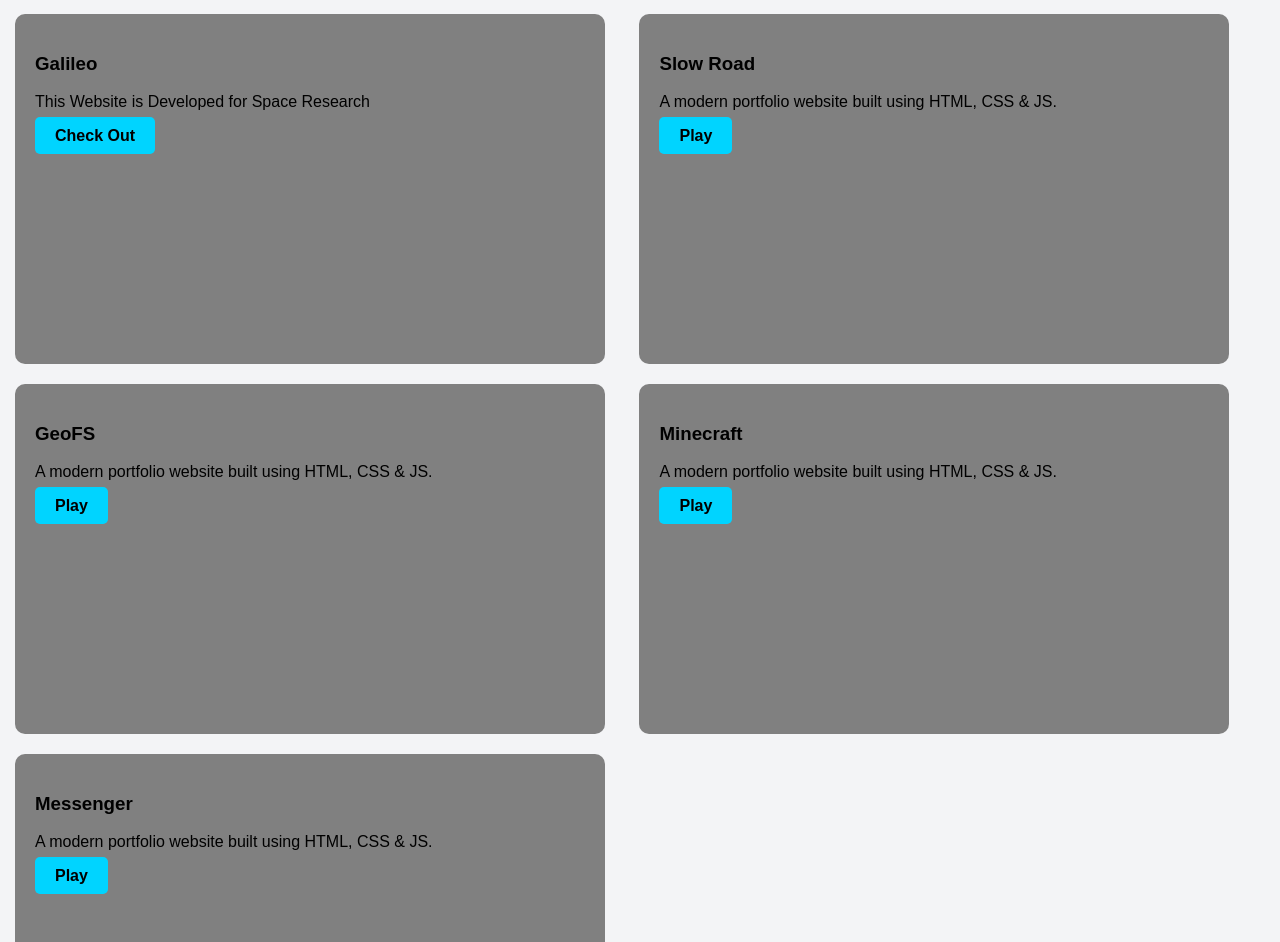
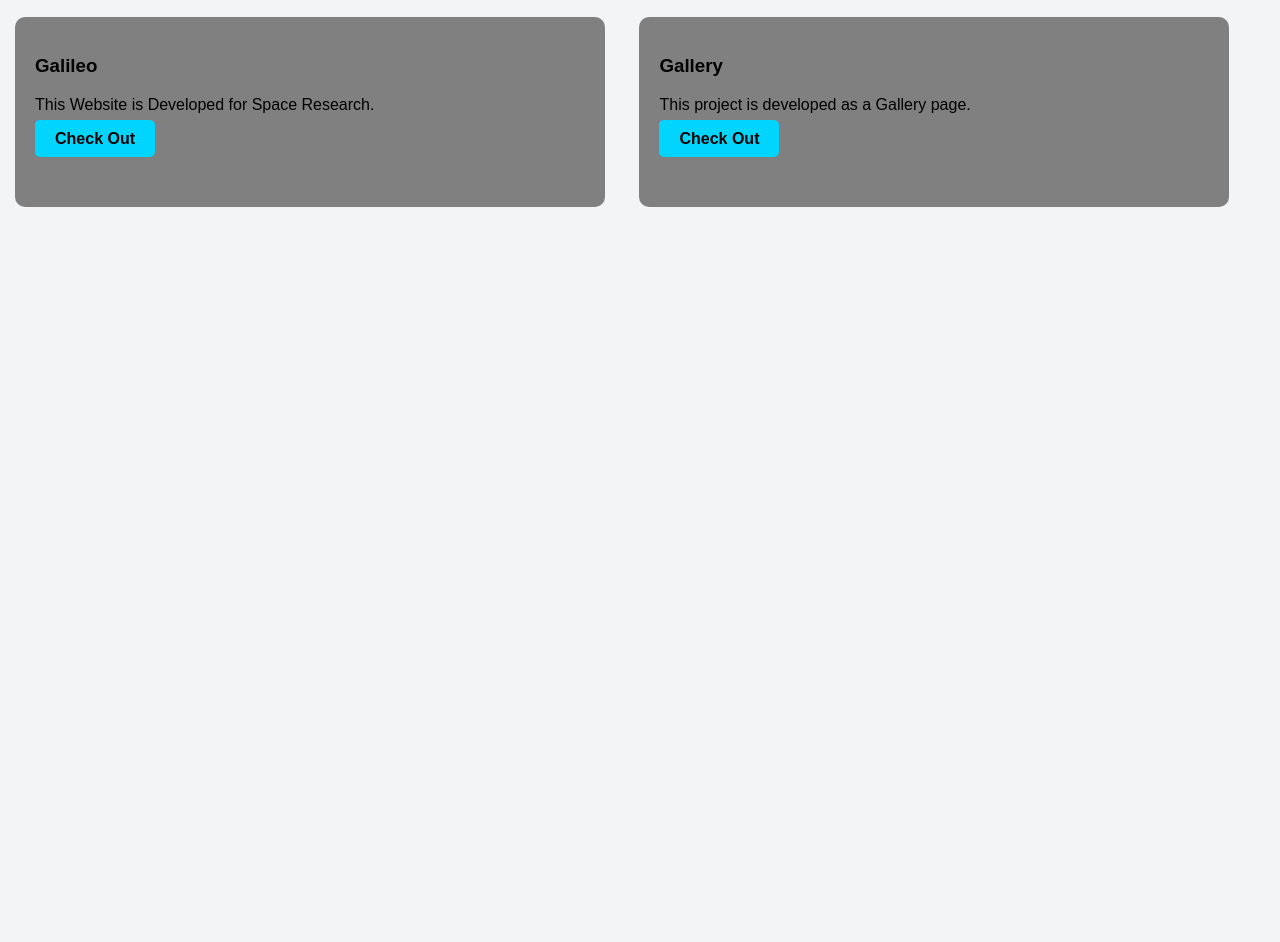
Before and after one commit to sriara/sri, a plain HTML site: page web.html in a window 1280 px wide. Shown: the part 181-1123 px from the top of the page. After the commit the page ends 800 px from the top, so only its background shows below. Drawn offline with Linux system fonts and the light colour scheme.

Commit message:
Modify web.html to update projects and styles
Updated project details and added a new gallery project.

```diff
--- a/web.html
+++ b/web.html
@@ -3,7 +3,7 @@
 <head>
     <meta charset="UTF-8">
     <meta name="viewport" content="width=device-width, initial-scale=1.0">
-    <link rel="stylesheet" href="./assets/css/project.css">
+    <link rel="stylesheet" href="./assets/css/web.css">
     <title>Website</title>
 </head>
 <body>
@@ -22,28 +22,13 @@
 
     <div class="project-card">
         <h3>Galileo</h3>
-        <p>This Website is Developed for Space Research</p>
+        <p>This Website is Developed for Space Research.</p>
         <a href="https://sriara.github.io/Galileo/" class="btn">Check Out</a>
     </div>
     <div class="project-card">
-        <h3>Slow Road</h3>
-        <p>A modern portfolio website built using HTML, CSS & JS.</p>
-        <a href="https://slowroads.io/" class="btn">Play</a>
-    </div>
-    <div class="project-card">
-        <h3>GeoFS</h3>
-        <p>A modern portfolio website built using HTML, CSS & JS.</p>
-        <a href="https://www.geo-fs.com" class="btn">Play</a>
-    </div>
-    <div class="project-card">
-        <h3>Minecraft</h3>
-        <p>A modern portfolio website built using HTML, CSS & JS.</p>
-        <a href="https://www.eaglercraft.com" class="btn">Play</a>
-    </div>
-    <div class="project-card">
-        <h3>Messenger</h3>
-        <p>A modern portfolio website built using HTML, CSS & JS.</p>
-        <a href="https://messenger.abeto.com" class="btn">Play</a>
+        <h3>Gallery</h3>
+        <p>This project is developed as a Gallery page.</p>
+        <a href="https://hcjdevlab.blogspot.com/2026/01/gallery-level-3.html" class="btn">Check Out</a>
     </div>
 
 </body>
```
